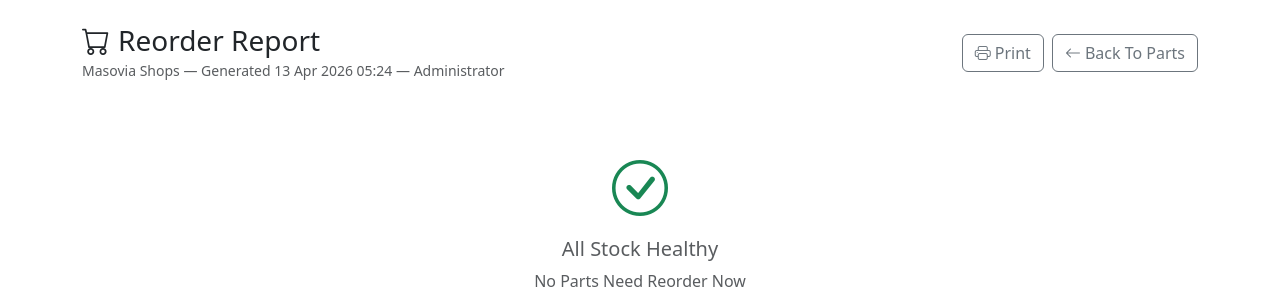
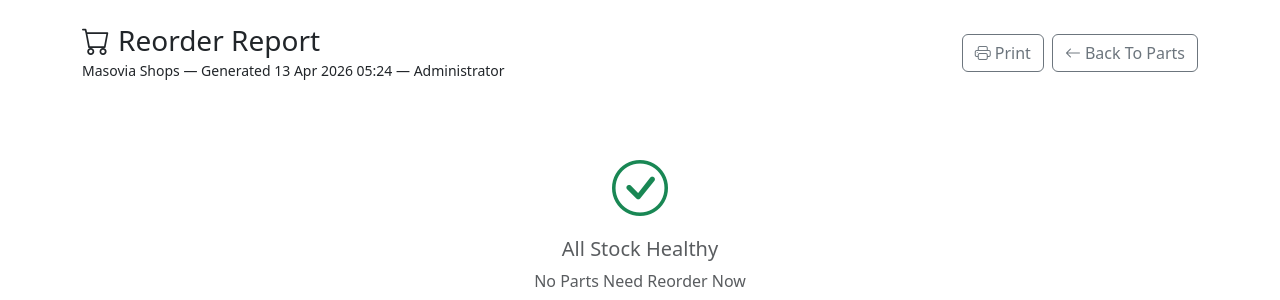
Before and after one commit to AmigoUK/CMMS, a Flask app: page /parts/reorder in a window 1280 px wide. Shown: the part 56-356 px from the top of the page. Run offline with Flask 3, Linux system fonts and the light colour scheme; a user stored in the database is signed in; data comes from the database, SQL or seed files in the repository; data that the repository does not hold is empty.

Commit message:
Change reorder report header text from grey to black
Remove text-muted class from site/date/user subtitle line.

Co-Authored-By: Claude Opus 4.6 (1M context) <noreply@anthropic.com>

```diff
--- a/templates/parts/reorder.html
+++ b/templates/parts/reorder.html
@@ -21,7 +21,7 @@
 <div class="d-flex flex-wrap justify-content-between align-items-center mb-4 gap-2">
     <div>
         <h1 class="h3 mb-0"><i class="bi bi-cart me-2"></i>{{ _('ui.page.reorder_report') }}</h1>
-        <small class="text-muted">
+        <small>
             {{ current_site.name }} — {{ _('ui.label.generated') }} {{ now.strftime('%d %b %Y %H:%M') if now else '' }}
             — {{ current_user.display_name }}
         </small>
```
